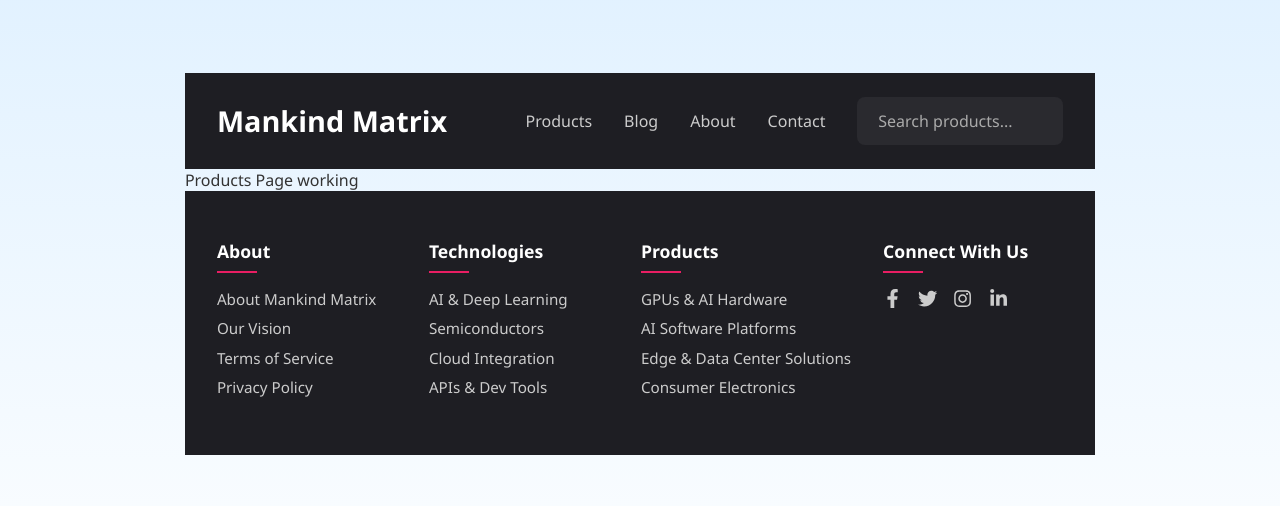
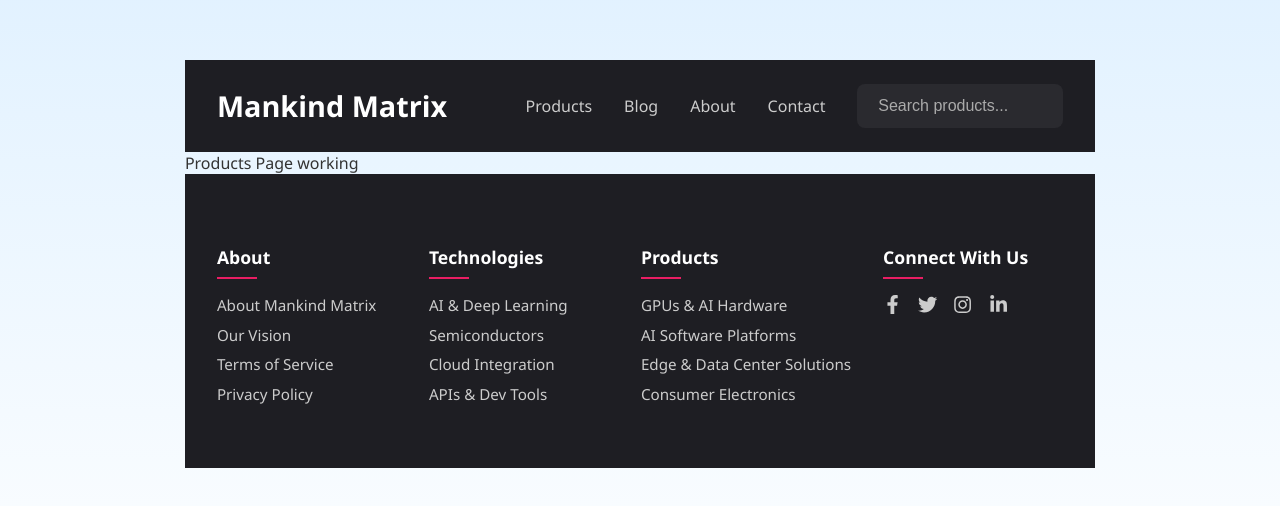
Before and after one commit to Shravani2015/mankind_matrix, a React (Create React App) app: page /products in a window 1280 px wide. Shown: the part 136-642 px from the top of the page. Built offline with nearby package versions, Linux system fonts and the light colour scheme.

Commit message:
fix: making main layout responsible

```diff
--- a/src/features/home/LandingPage.css
+++ b/src/features/home/LandingPage.css
@@ -1,13 +1,22 @@
 .main-content {
     display: block;
     width: 100%;
-    padding: 0 20px;
+    max-width: 100%;
+    padding: 0 1rem;
     box-sizing: border-box;
+    overflow-x: hidden;
 }
 
 .filters-and-grid {
     display: flex;
-    flex-direction: column;
-    align-items: flex-end;
+    flex-direction: row;
+    flex-wrap: wrap;
     gap: 20px;
+    width: 100%;
 }
+
+@media (max-width: 768px) {
+    .filters-and-grid {
+        flex-direction: column;
+    }
+}
--- a/src/layouts/MainLayout.css
+++ b/src/layouts/MainLayout.css
@@ -1,3 +1,15 @@
+.app-container {
+  width: 100%;
+  max-width: 100vw;
+  overflow-x: hidden;
+  position: relative;
+}
+
+.main-content-wrapper {
+  width: 100%;
+  max-width: 100%;
+  overflow-x: hidden;
+}
 /* Header */
 .header {
     background-color: #1e1e23;
--- a/src/layouts/MainLayout.jsx
+++ b/src/layouts/MainLayout.jsx
@@ -5,9 +5,11 @@ import Footer from './components/Footer';
 
 const MainLayout = ({ children }) => {
   return (
-    <div>
+    <div className="app-container">
       <Header />
-      {children}
+        <main className="main-content-wrapper">
+          {children}
+        </main>
       <Footer />
     </div>
   );
--- a/src/styles/global.css
+++ b/src/styles/global.css
@@ -3,15 +3,14 @@
 *::before,
 *::after {
   box-sizing: border-box;
-  margin: 0;
-  padding: 0;
-  font-family: 'Segoe UI', Tahoma, Geneva, Verdana, sans-serif;
 }
 
 html, body {
   width: 100%;
-  max-width: 100%;
+  max-width: 100vw;
   overflow-x: hidden; /* Force removal of horizontal scroll */
+  margin: 0;
+  padding: 0;
 }
 
 body {
@@ -24,6 +23,7 @@ body {
   width: 100%;
   max-width: 100vw;
   overflow-x: hidden;
+  position: relative;
 }
 
 /* Responsive Layout Adjustments */
```
Lines whose indentation alone changed are shown as unchanged.
